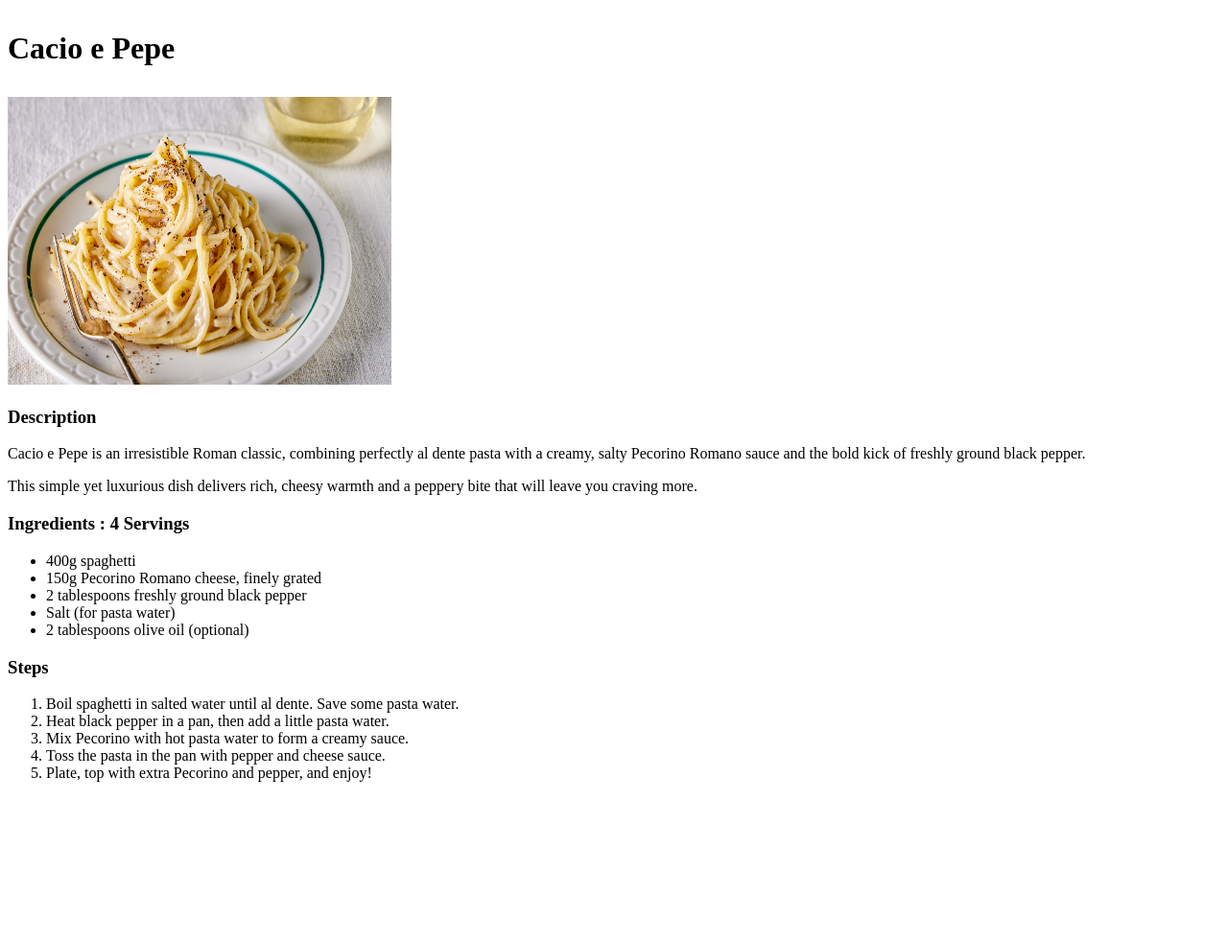
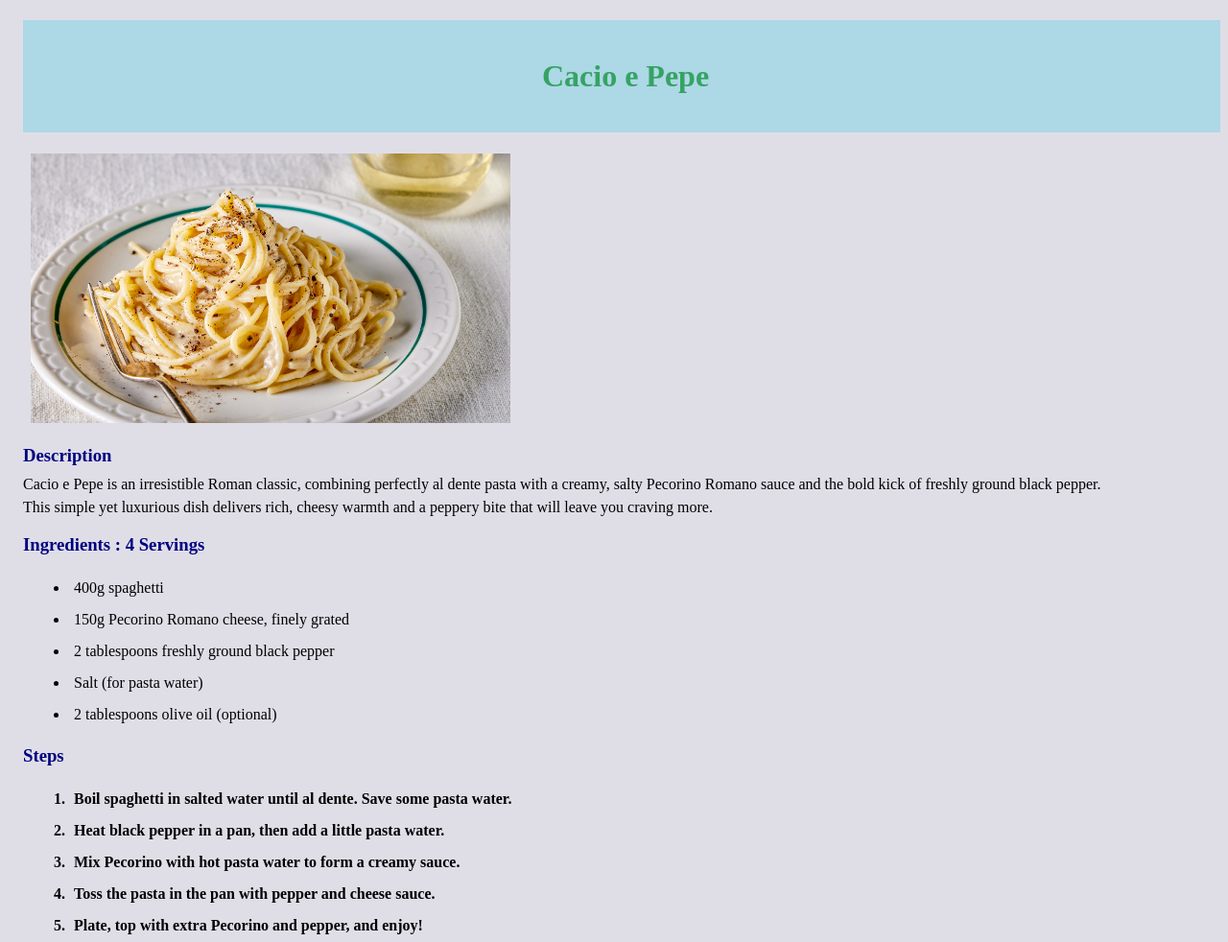
Before and after one commit to Tosui/Recipe-Odin, a plain HTML site: page Pages/cacio.html in a window 1280 px wide. Shown: the whole page at 96% size. Before the commit the page ends 831 px from the top, so only its background shows below. Drawn offline with Linux system fonts and the light colour scheme.

Commit message:
Changes using padding, margin

```diff
--- a/Pages/cacio.html
+++ b/Pages/cacio.html
@@ -4,14 +4,15 @@
     <meta charset="UTF-8">
     <meta name="viewport" content="width=device-width, initial-scale=1.0">
     <title>Cacio e Pepe</title>
+    <link rel="stylesheet" href="../styles.css">
 </head>
 <body>
-    <h1><p>Cacio e Pepe</p></h1>
+    <h1 class="Titre"><p>Cacio e Pepe</p></h1>
     <p><img src="../Images/cacio.jpg" alt="Penne a la carbonara" height="300" width="400"> </p>
 
     <h3>Description</h3>
-    <p>Cacio e Pepe is an irresistible Roman classic, combining perfectly al dente pasta with a creamy, salty Pecorino Romano sauce and the bold kick of freshly ground black pepper.</p>
-    <p>This simple yet luxurious dish delivers rich, cheesy warmth and a peppery bite that will leave you craving more.</p>
+    <p class="description">Cacio e Pepe is an irresistible Roman classic, combining perfectly al dente pasta with a creamy, salty Pecorino Romano sauce and the bold kick of freshly ground black pepper.</p>
+    <p class="description">This simple yet luxurious dish delivers rich, cheesy warmth and a peppery bite that will leave you craving more.</p>
 
 
     <h3>Ingredients : 4 Servings</h3>
--- a/styles.css
+++ b/styles.css
@@ -1,3 +1,55 @@
-body {
-    background-color : rgb(104, 7, 7)
+
+
+*{
+    box-sizing: border-box;
+    margin-left: 8px;
 }
+
+body{
+    background-color: rgb(223, 222, 231);
+}
+
+h1{
+    text-align: center;
+    background-color: lightblue;
+    color: rgb(53, 163, 99);
+    padding: 8px;
+    }
+
+a {
+    color: rgb(0, 119, 255);
+    font-size: 20px;
+    font-weight: bold;
+    text-align: center;
+}
+
+img {
+    width: 500px;
+    height: auto;
+}
+
+ol {
+    font-weight: bold;
+}
+
+h3{
+    color: navy;
+    margin-bottom: 20px;
+}
+
+p.index{
+    text-align: center;
+
+    border: 2px solid black;
+    margin: 30px 500px
+
+}
+
+p.description{
+    margin-top: -10px;
+}
+
+li{
+    margin-bottom: 5px;
+    padding: 5px
+}
```
Also changed, not shown: Pages/carbonara.html (+2 -2 lines), Pages/cookies.html (+2 -1 lines), Pages/curry.html (+3 -2 lines), index.html (+6 -7 lines).
